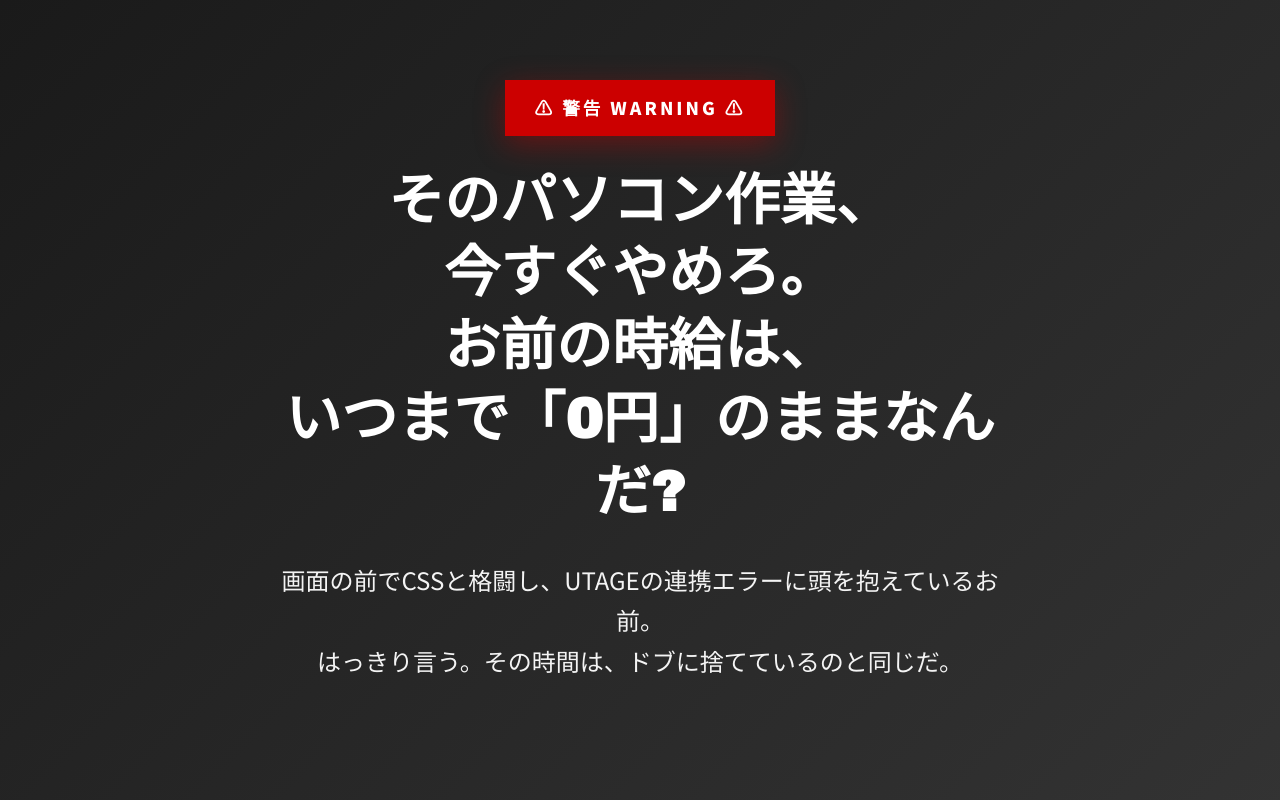
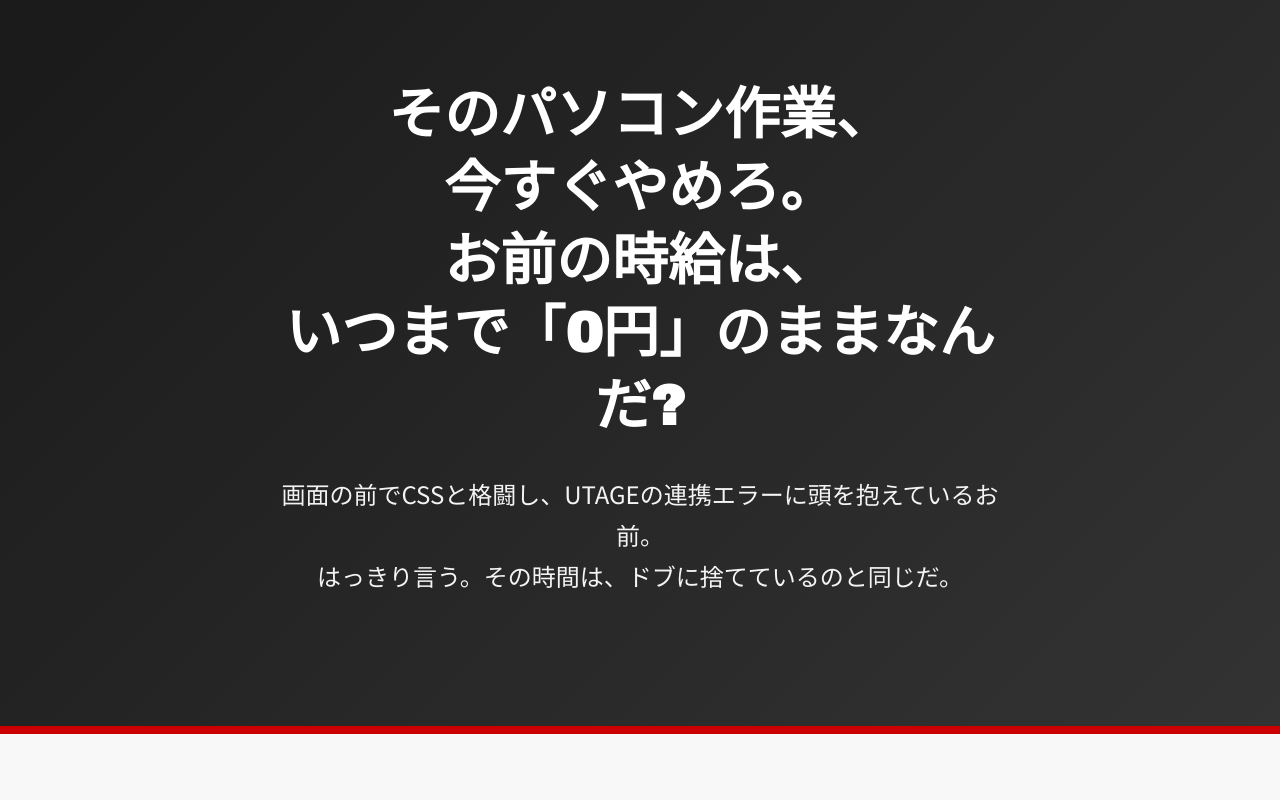
Before and after one commit to yali-cyber/sakimura-drmlp, a plain HTML site: page index.html in a window 1280 px wide. Shown: the top 800 px of the page. Drawn offline with Linux system fonts and the light colour scheme.

Commit message:
Update index.html

```diff
--- a/index.html
+++ b/index.html
@@ -488,7 +488,7 @@
     <!-- Hero Section -->
     <div class="hero">
         <div class="container">
-            <div class="hero-warning">⚠ 警告 WARNING ⚠</div>
+
             <h1 class="hero-headline">
                 そのパソコン作業、<br>今すぐやめろ。<br>
                 お前の時給は、<br>いつまで「0円」のままなんだ?
```
